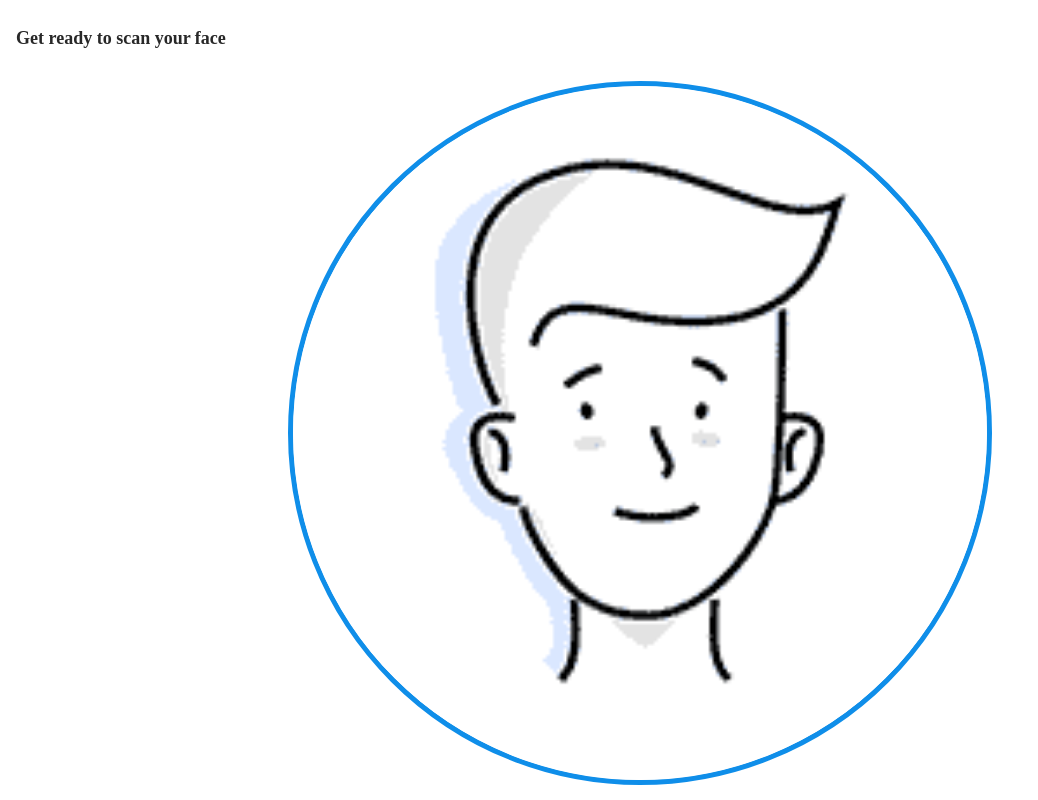
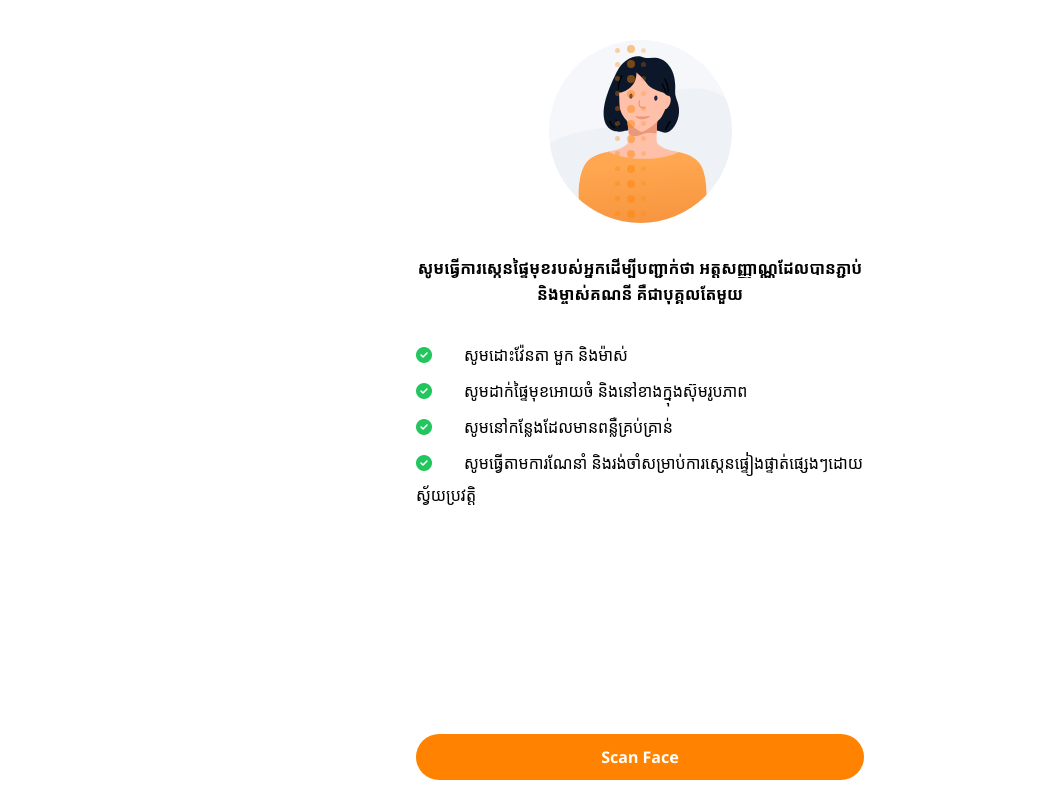
Before and after one commit to ChrisLegaxy/random-h5-ekyc, a Vue app: page / in a window 1280 px wide. Shown: the top 800 px of the page, without its empty margins (0-1038 px from the left). Built offline with nearby package versions, Linux system fonts and the light colour scheme.

Commit message:
feat: add complete redesign of ekyc web faceguide

```diff
--- a/package.json
+++ b/package.json
@@ -9,6 +9,7 @@
   },
   "dependencies": {
     "async-validator": "3.2.3",
+    "query-string": "7.0.1",
     "vue": "2.6.10"
   },
   "devDependencies": {
--- a/public/index.html
+++ b/public/index.html
@@ -5,7 +5,12 @@
     <meta http-equiv="X-UA-Compatible" content="IE=edge">
     <meta name="viewport" content="width=device-width,initial-scale=1.0">
     <link rel="icon" href="<%= BASE_URL %>favicon.ico">
-    <title>zoloz-h5</title>
+    <script src="https://cdn.tailwindcss.com"></script>
+    <link rel="stylesheet" href="https://cdnjs.cloudflare.com/ajax/libs/font-awesome/6.4.0/css/all.min.css"/>
+    <link rel="preconnect" href="https://fonts.googleapis.com">
+    <link rel="preconnect" href="https://fonts.gstatic.com" crossorigin>
+    <link href="https://fonts.googleapis.com/css2?family=Noto+Sans+Khmer:wght@400;600;700&family=Noto+Sans:wght@400;500;700&display=swap" rel="stylesheet">
+    <title>TrueMoney eKyc</title>
   </head>
   <body>
     <noscript>
--- a/src/App.vue
+++ b/src/App.vue
@@ -1,26 +1,59 @@
 <template>
   <div id="app">
-    <div class="mainContainer">
-      <div class="mainText">
-        Get ready to scan your face
-      </div>
-      <div class="imgContainer">
-        <div class="zGifImg" :style="{'border-color':'#0f8ee9'}">
-          <img class="zImg" :src="require('./assets/faceguide.gif')"/>
+    <div class="h-full flex justify-center leading-relaxed">
+      <div
+        class="w-full m-4 max-w-md flex flex-col items-center justify-evenly"
+      >
+        <div class="mt-6">
+          <img class="aspect-square" :src="require('./assets/profile.svg')" />
         </div>
-      </div>
-      <div class="mainText">
-        Scan face tips
-      </div>
-      <div class="descText">
-        • Position your face within the frame<br/>
-        • Make sure it's clear and bright enough<br/>
-        • Wait a moment for automatic scanning
-      </div>
-    </div>
-    <div class='footer'>
-      <div class="bottomButton" @click="takeSelfie" :style="{'background-color':'#0f8ee9', 'color':'#ffffff'}">
-        Scan Face
+        <div class="text-center font-bold my-8">
+          {{
+            !language || language == "kh" ? content.kh.title : content.en.title
+          }}
+        </div>
+        <div class="flex items-center mb-8">
+          <div class="flex flex-col leading-loose gap-1">
+            <div>
+              <i class="fa-solid fa-circle-check text-green-500 mr-8" />
+              <span
+                >{{
+                  !language || language == "kh"
+                    ? content.kh.rule_1
+                    : content.en.rule_1
+                }}
+              </span>
+            </div>
+            <div>
+              <i class="fa-solid fa-circle-check text-green-500 mr-8" />
+              <span>{{
+                !language || language == "kh"
+                  ? content.kh.rule_2
+                  : content.en.rule_2
+              }}</span>
+            </div>
+            <div>
+              <i class="fa-solid fa-circle-check text-green-500 mr-8" /><span>{{
+                !language || language == "kh"
+                  ? content.kh.rule_3
+                  : content.en.rule_3
+              }}</span>
+            </div>
+            <div>
+              <i class="fa-solid fa-circle-check text-green-500 mr-8" /><span>{{
+                !language || language == "kh"
+                  ? content.kh.rule_4
+                  : content.en.rule_4
+              }}</span>
+            </div>
+          </div>
+        </div>
+        <button
+          class="bg-[#ff8300] mb-1 inline-block w-full p-2.5 mt-auto rounded-full font-bold text-white"
+          @click="takeSelfie"
+        >
+          Scan Face
+        </button>
       </div>
     </div>
   </div>
@@ -28,6 +61,27 @@
 
 <script>
 import ZolozRealIdCore, { ekycLog } from "@/utils/zolozRealIdCore";
+import queryString from "query-string";
+
+const content = {
+  kh: {
+    title:
+      "សូមធ្វើការស្កេនផ្ទៃមុខរបស់អ្នកដើម្បីបញ្ជាក់ថា អត្តសញ្ញាណ្ណដែលបានភ្ជាប់ និងម្ចាស់គណនី គឺជាបុគ្គលតែមួយ",
+    rule_1: "សូមដោះវ៉ែនតា មួក និងម៉ាស់",
+    rule_2: "សូមដាក់ផ្ទៃមុខអោយចំ និងនៅខាងក្នុងស៊ុមរូបភាព",
+    rule_3: "សូមនៅកន្លែងដែលមានពន្លឺគ្រប់គ្រាន់",
+    rule_4:
+      "សូមធ្វើតាមការណែនាំ និងរង់ចាំសម្រាប់ការស្កេនផ្ទៀងផ្ទាត់ផ្សេងៗដោយស្វ័យប្រវត្តិ",
+  },
+  en: {
+    title:
+      "Please scan your face for us to ensure the submitted ID and the eWallet are of the same owner.",
+    rule_1: "Remove glasses, hat and mask",
+    rule_2: "Position your face within the frame",
+    rule_3: "Make sure it's clear and bright enough",
+    rule_4: "Follow instructions and wait for automatic scanning",
+  },
+};
 
 export default {
   name: "app",
@@ -35,9 +89,13 @@ export default {
     return {
       enableNext: true,
       zolozRealIdCore: new ZolozRealIdCore({}),
+      language: undefined,
+      content,
     };
   },
   mounted() {
+    this.language = queryString.parse(location.search)["lang"];
+
     ekycLog("faceGuidePageAppear", {});
     document.addEventListener(
       "back",
@@ -68,20 +126,20 @@ export default {
 
 <style>
 html {
-  font-size:100px;
+  height: 100%;
+  font-family: "Noto Sans", "Noto Sans Khmer", sans-serif;
 }
 
-body{
+body {
   margin: 0;
   padding: 0;
-  color: #282828;
-  font-size:16px;
+  height: 100%;
+  /* font-size: 16px; */
 }
 
 #app {
-  display: flex;
-  min-height: 100vh;
-  flex-direction: column;
+  /* display: flex; */
+  height: 100%;
 }
 
 .mainContainer {
@@ -136,5 +194,4 @@ body{
   text-align: center;
   cursor: pointer;
 }
-
 </style>
--- /dev/null
+++ b/vue.config.js
@@ -0,0 +1,3 @@
+module.exports = {
+  lintOnSave: false,
+}
```
Also changed, not shown: src/assets/profile.svg (added), tailwind.config.js (added), 1 other file (tests, documents, lock files or other folders).
